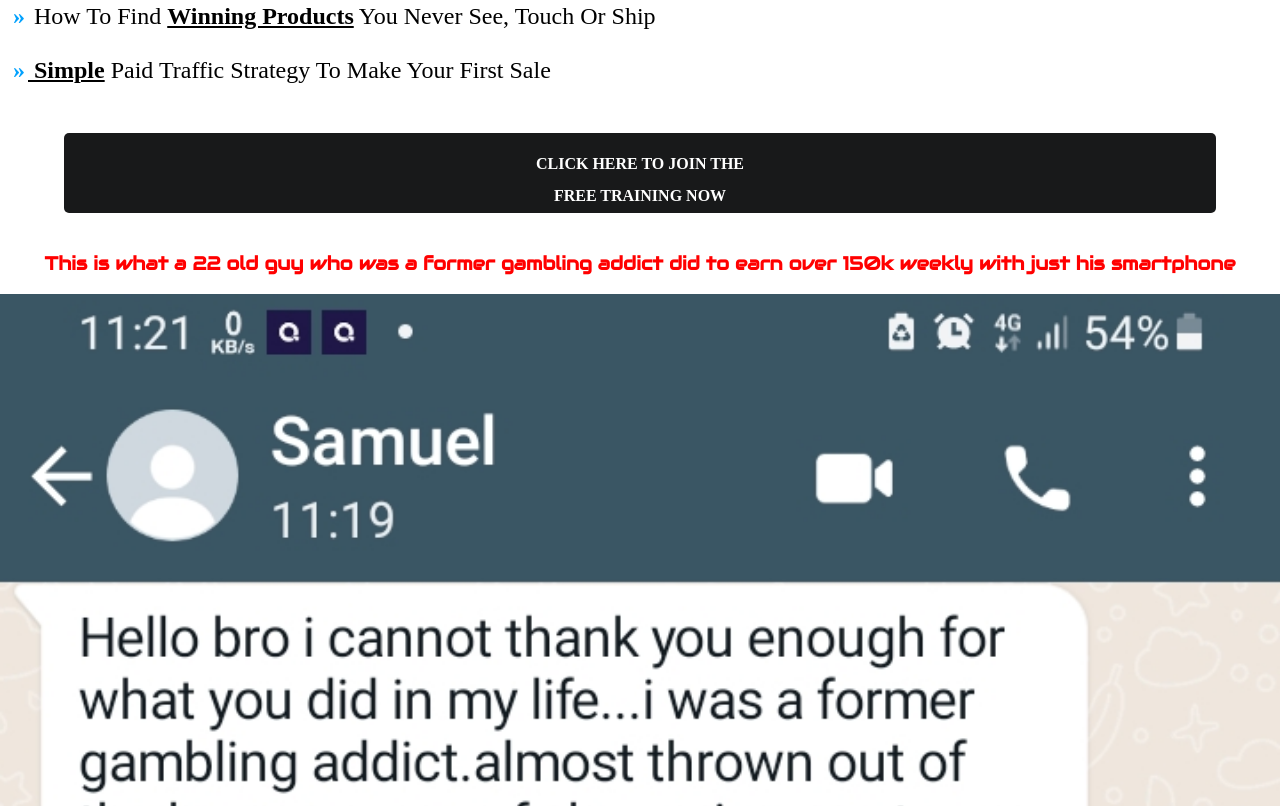
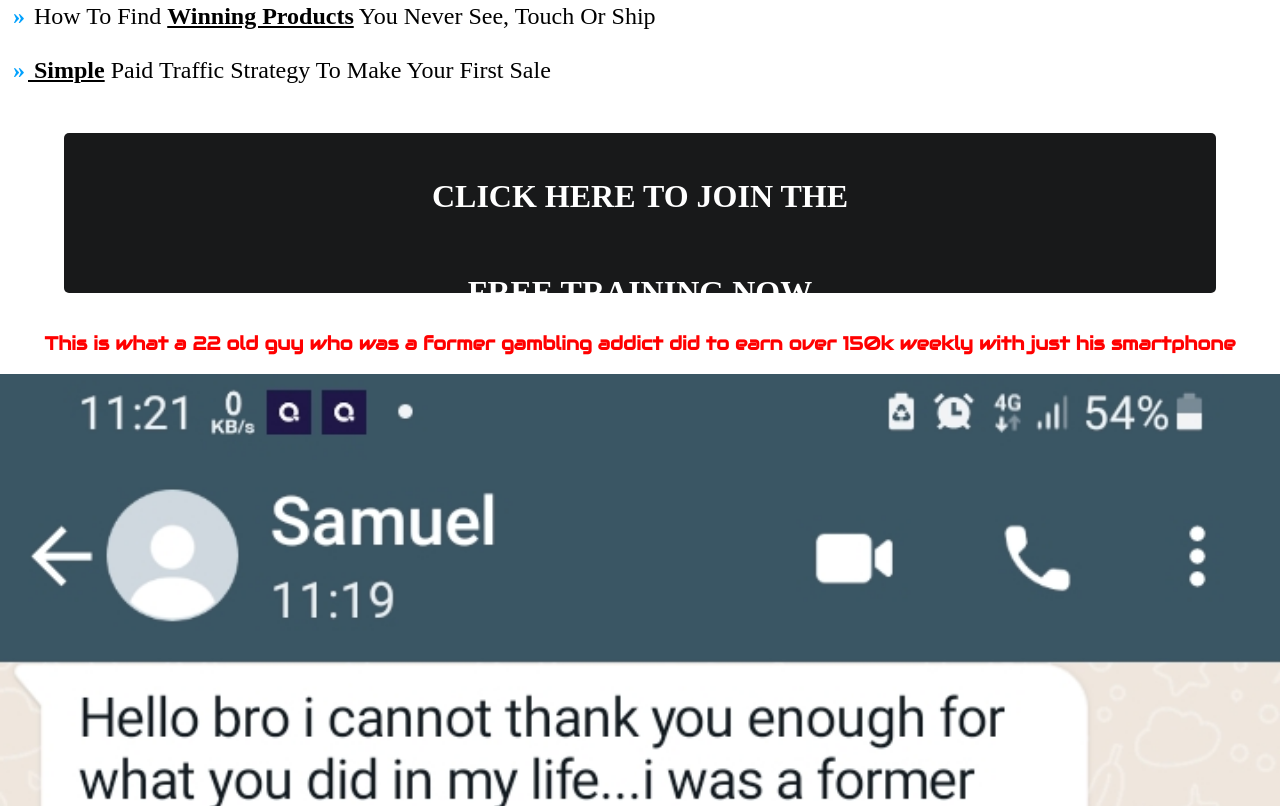
Before and after one commit to MICHEALSHOE2000/ecommerce, a plain HTML site: page Index.html in a window 1280 px wide. Shown: the part 1954-2760 px from the top of the page. Drawn offline with Linux system fonts and the light colour scheme; a web font is replaced by a local one.

Commit message:
Update Index.html

```diff
--- a/Index.html
+++ b/Index.html
@@ -54,11 +54,11 @@ font-family: 'Audiowide', serif}
             border: none;
             padding: 15px 30px;
             margin:20px;
-            Line-height:200%;
+            Line-height:300%;
             font-size: 20px;
             outline: none;
             border-radius: 5px;
-            font-size: 1em;
+            font-size: 2em;
             width:90%;
             height:5em;
             color:white;
```
